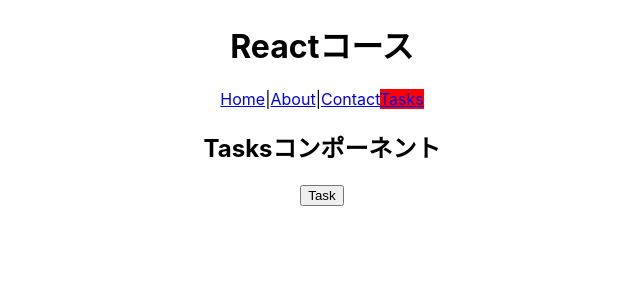
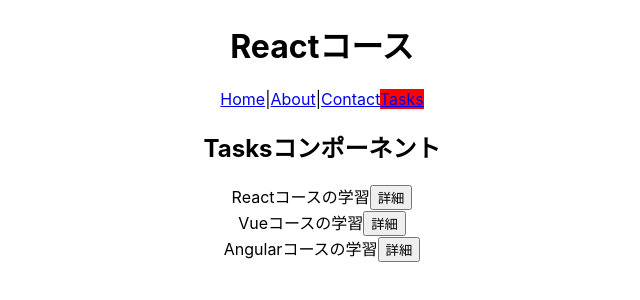
Before and after one commit to mashijifu/react-myapp, a React (Create React App) app: page /tasks in a window 1280 px wide. Shown: the top 300 px of the page, without its empty margins (318-958 px from the left). Built offline with nearby package versions, Linux system fonts and the light colour scheme.

Commit message:
パスにパラメータを渡してページ移動

```diff
--- a/src/App.tsx
+++ b/src/App.tsx
@@ -44,7 +44,7 @@
         <Route path="/about" element={<About />} />
         <Route path="/contact" element={<Contact />} />
         <Route path="/tasks" element={<Tasks />}>
-          <Route path="task" element={<Task />} />
+          <Route path=":taskId" element={<Task />} />
         </Route>
         <Route path="*" element={<NotFound />} />
       </Routes>
--- a/src/pages/Task.tsx
+++ b/src/pages/Task.tsx
@@ -1,10 +1,13 @@
 import React from 'react';
+import { useParams } from 'react-router-dom';
 
 const Task: React.FC = () => {
+  const { taskId } = useParams();
 
   return (
     <div>
       <h3>Taskコンポーネント</h3>
+      <p>パラメータ：{taskId}</p>
     </div>
   );
 };
--- a/src/pages/Tasks.tsx
+++ b/src/pages/Tasks.tsx
@@ -4,10 +4,23 @@
 const Tasks: React.FC = () => {
   const navigate = useNavigate();
 
+  const tasks = [
+    { id: 1, title: "Reactコースの学習" },
+    { id: 2, title: "Vueコースの学習" },
+    { id: 3, title: "Angularコースの学習" },
+  ];
+
   return (
     <div>
       <h2>Tasksコンポーネント</h2>
-      <button onClick={() => navigate('task')}>Task</button>
+      {tasks.map((task) => {
+        return (
+          <div key={task.id}>
+            {task.title}
+            <button onClick={() => navigate(task.id.toString())}>詳細</button>
+          </div>
+        )
+      })}
       <Outlet />
     </div>
   );
```
